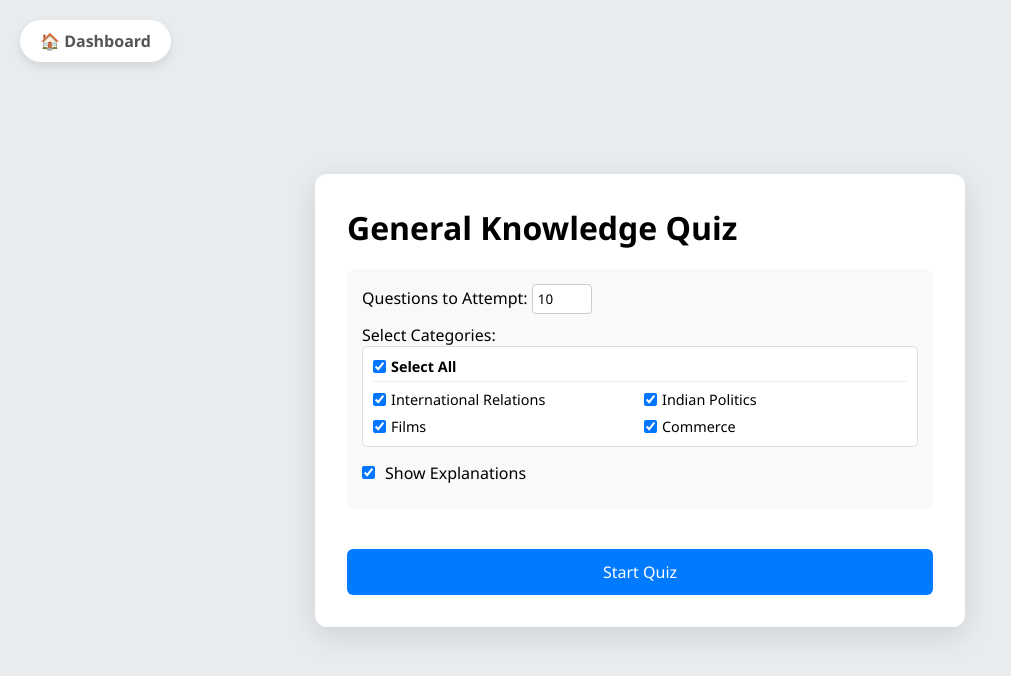
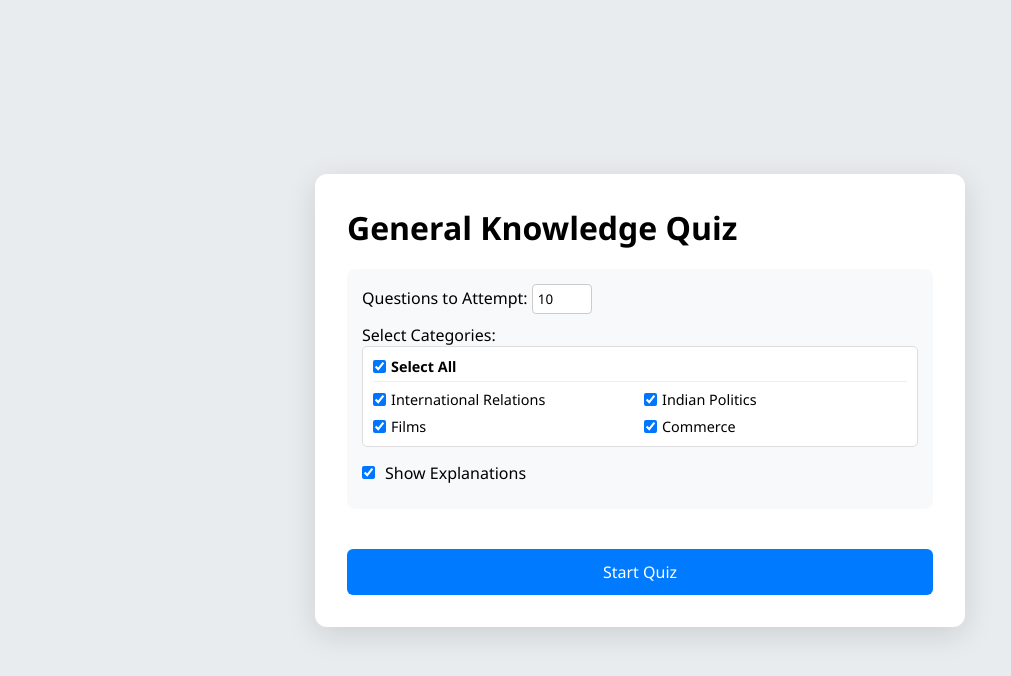
Before and after one commit to spbuwa/Gk-CA_Quiz, a plain HTML site: page index.html in a window 1280 px wide. Shown: the whole page, without its empty margins (0-1011 px from the left). Drawn offline with Linux system fonts and the light colour scheme.

Commit message:
Add files via upload

```diff
--- a/index.html
+++ b/index.html
@@ -7,7 +7,7 @@
     <link rel="stylesheet" href="style.css">
 </head>
 <body>
-    <a href="dashboard.html" class="home-link">🏠 Dashboard</a>
+
 
     <div class="container">
         <div id="start-screen" class="screen">
```
